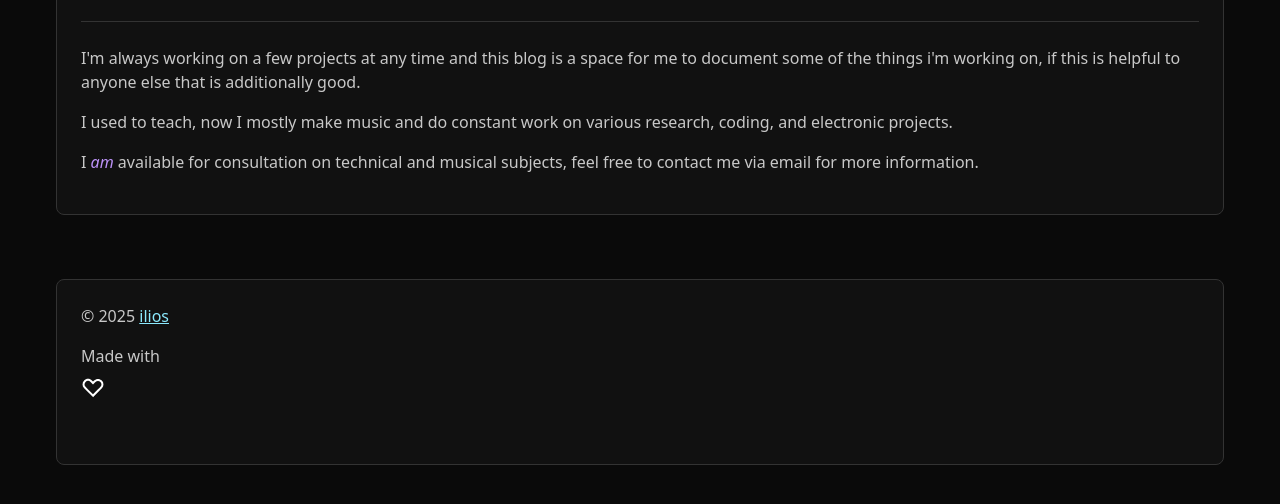
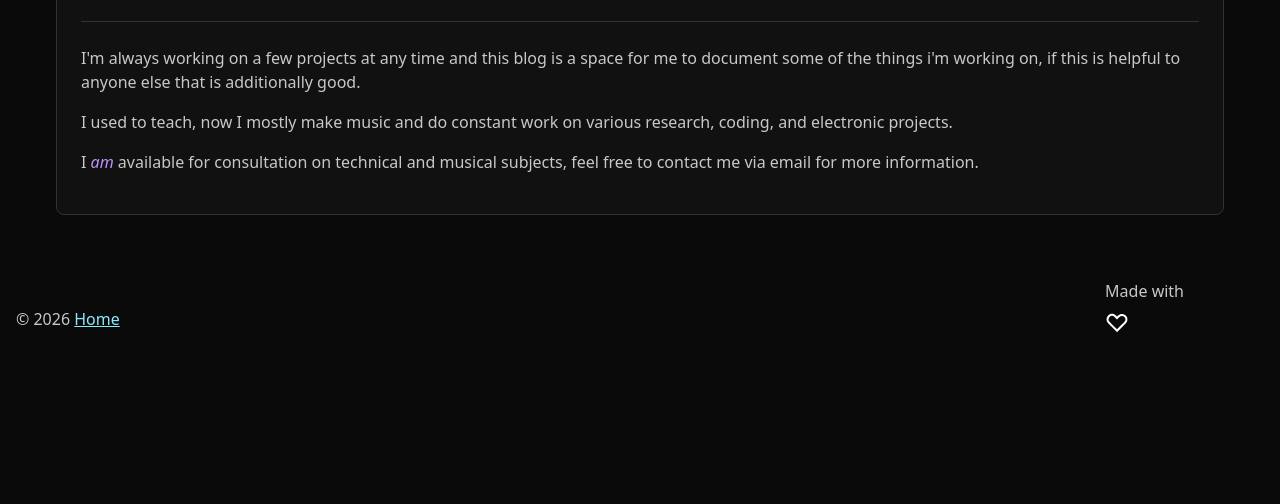
Before and after one commit to ilioscio/siteGen, a plain HTML site: page site/about.html in a window 1280 px wide. Shown: the part 464-968 px from the top of the page. After the commit the page ends 863 px from the top, so only its background shows below. Drawn offline with Linux system fonts and the light colour scheme.

Commit message:
tweak footer again

```diff
--- a/site/about.html
+++ b/site/about.html
@@ -30,13 +30,11 @@
 	<p>I <em>am</em> available for consultation on technical and musical subjects, feel free to contact me via email for more information.</p>
       </article>
     </main>
-    <footer class="container">
-          <section>
-              <nav>
-                  <p>&copy 2025 <span><a href="" data-tooltip="That's me!">ilios</a></p>
-                  <span><span class="love" data-tooltip="Only pure HTML/CSS">Made</span> <span class="love" data-placement="left" data-tooltip="No Javascript">with</span> <span class="love" data-placement="left" data-tooltip="No tracking"><img src="heart.svg" class="icon" alt="Love"/></span></span>
-              </nav>
-          </section>
+    <footer class="container" style="margin: 0.5em 0 0 0;!important">
+          <nav>
+            <p>&copy 2026 <span><a href="index.html" data-tooltip="Return home">Home</a></span></p>
+            <span style="margin-bottom:1em"><span class="love" data-tooltip="Only pure HTML/CSS">Made</span> <span class="love" data-placement="left" data-tooltip="No Javascript">with</span> <span class="love" data-placement="left" data-tooltip="No tracking"><img src="heart.svg" class="icon" alt="Love"/></span></span>
+          </nav>
     </footer>
 </body>
 </html>
```
Also changed, not shown: 1 other file.
